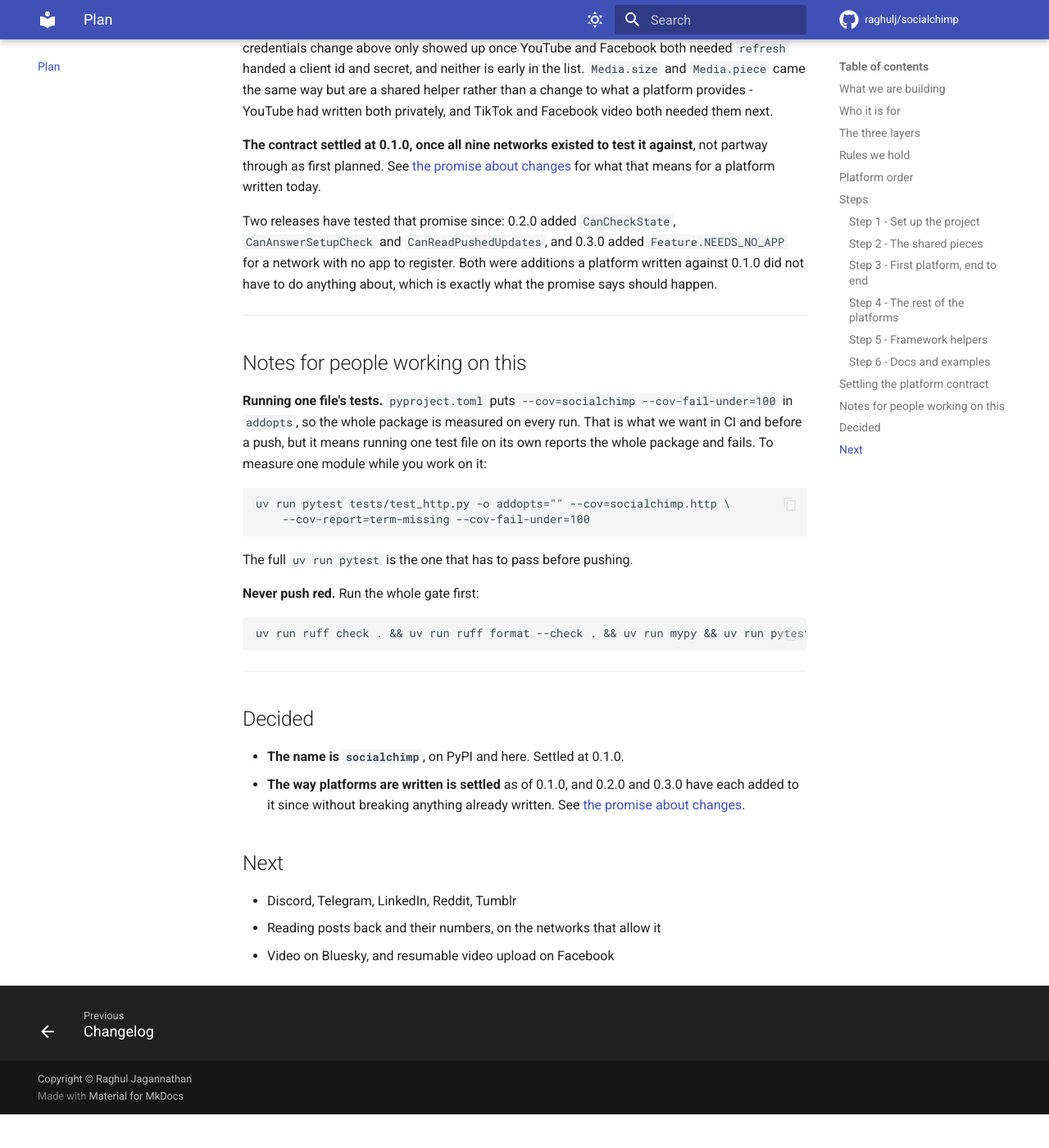
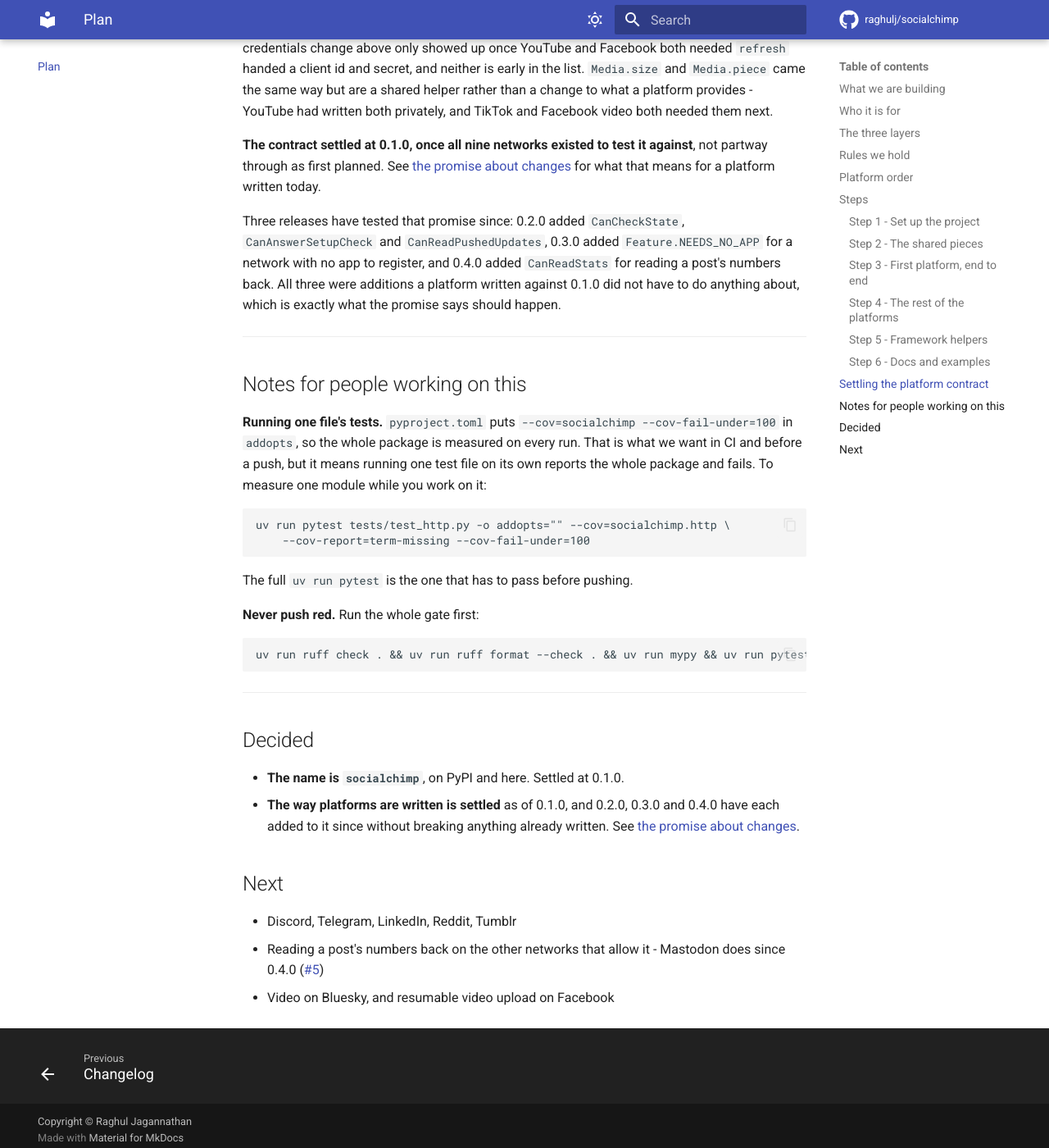
Before and after one commit to raghulj/socialchimp, an MkDocs documentation site: the page built from docs/PLAN.md, in a window 1280 px wide and 1400 px high, scrolled down 3986 px. Shown: the whole window at 82% size. Built offline with MkDocs 1.6.1 and Material for MkDocs 9.7.7, drawn with Linux system fonts in a browser that asks for light colours; comment, search, counter and statistics services are not loaded; before the commit the page ends 5345 px from its top, so only the background shows below that; some of the changed text lies outside the part shown.

Commit message:
0.4.0: Mastodon can tell you how a post is doing
account.read_stats(post_id) reads a published status back as a PostStats:
replies, favourites and boosts under socialchimp's own names - comments,
likes and shares. A count a server leaves out is None, not 0.

It is an addition, so it is a minor release by the promise in
adding-a-platform.md: a new CanReadStats extra, a new PostStats model, and
Mastodon now listing Feature.READ_STATS. No platform written against 0.1.0
has to change. The pin example there now reads <0.5 to match, and PLAN.md
records the third release that has only added to the contract.

```diff
--- a/docs/PLAN.md
+++ b/docs/PLAN.md
@@ -3,7 +3,7 @@
 This is the living plan for socialchimp. It changes as we learn things.
 Every finished item links to the pull request or commit that did it.
 
-Last updated: 2026-08-31 (0.3.1 released)
+Last updated: 2026-09-14 (0.4.0 released)
 
 ---
 
@@ -148,9 +148,10 @@ against**, not partway through as first planned. See
 [the promise about changes](adding-a-platform.md#what-we-promise-about-changes)
 for what that means for a platform written today.
 
-Two releases have tested that promise since: 0.2.0 added `CanCheckState`,
-`CanAnswerSetupCheck` and `CanReadPushedUpdates`, and 0.3.0 added
-`Feature.NEEDS_NO_APP` for a network with no app to register. Both were
+Three releases have tested that promise since: 0.2.0 added `CanCheckState`,
+`CanAnswerSetupCheck` and `CanReadPushedUpdates`, 0.3.0 added
+`Feature.NEEDS_NO_APP` for a network with no app to register, and 0.4.0
+added `CanReadStats` for reading a post's numbers back. All three were
 additions a platform written against 0.1.0 did not have to do anything
 about, which is exactly what the promise says should happen.
 
@@ -178,13 +179,15 @@ The full `uv run pytest` is the one that has to pass before pushing.
 ## Decided
 
 - **The name is `socialchimp`**, on PyPI and here. Settled at 0.1.0.
-- **The way platforms are written is settled** as of 0.1.0, and 0.2.0 and
-  0.3.0 have each added to it since without breaking anything already
+- **The way platforms are written is settled** as of 0.1.0, and 0.2.0,
+  0.3.0 and 0.4.0 have each added to it since without breaking anything already
   written. See
   [the promise about changes](adding-a-platform.md#what-we-promise-about-changes).
 
 ## Next
 
 - Discord, Telegram, LinkedIn, Reddit, Tumblr
-- Reading posts back and their numbers, on the networks that allow it
+- Reading a post's numbers back on the other networks that allow it -
+  Mastodon does since 0.4.0
+  ([#5](https://github.com/raghulj/socialchimp/pull/5))
 - Video on Bluesky, and resumable video upload on Facebook
--- a/src/socialchimp/__init__.py
+++ b/src/socialchimp/__init__.py
@@ -76,7 +76,7 @@ from socialchimp.storage import (
 )
 from socialchimp.tokens import TokenManager
 
-__version__ = "0.3.1"
+__version__ = "0.4.0"
 
 __all__ = [
     "Account",
```
Also changed, not shown: CHANGELOG.md (+1 -1 lines), docs/adding-a-platform.md (+6 -5 lines), docs/releasing.md (+1 -1 lines).
